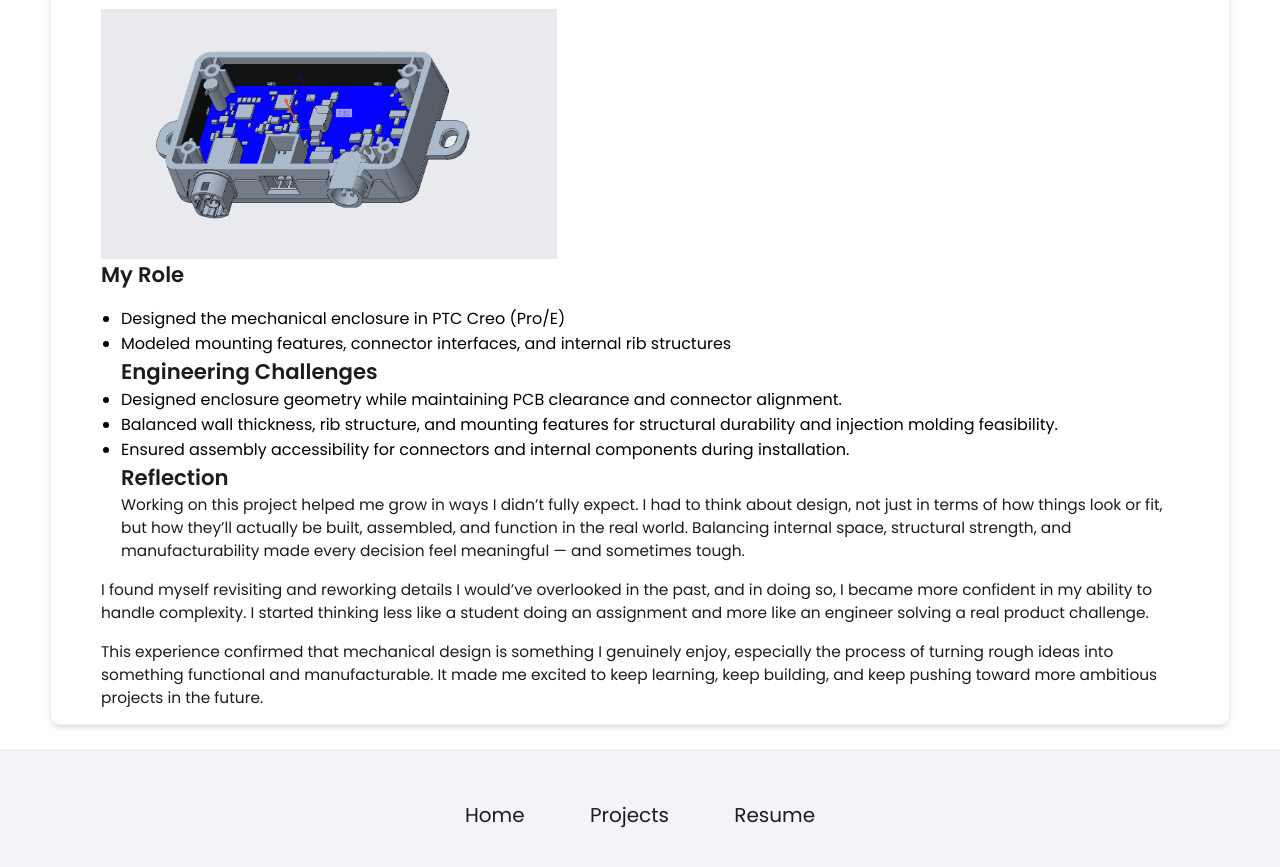
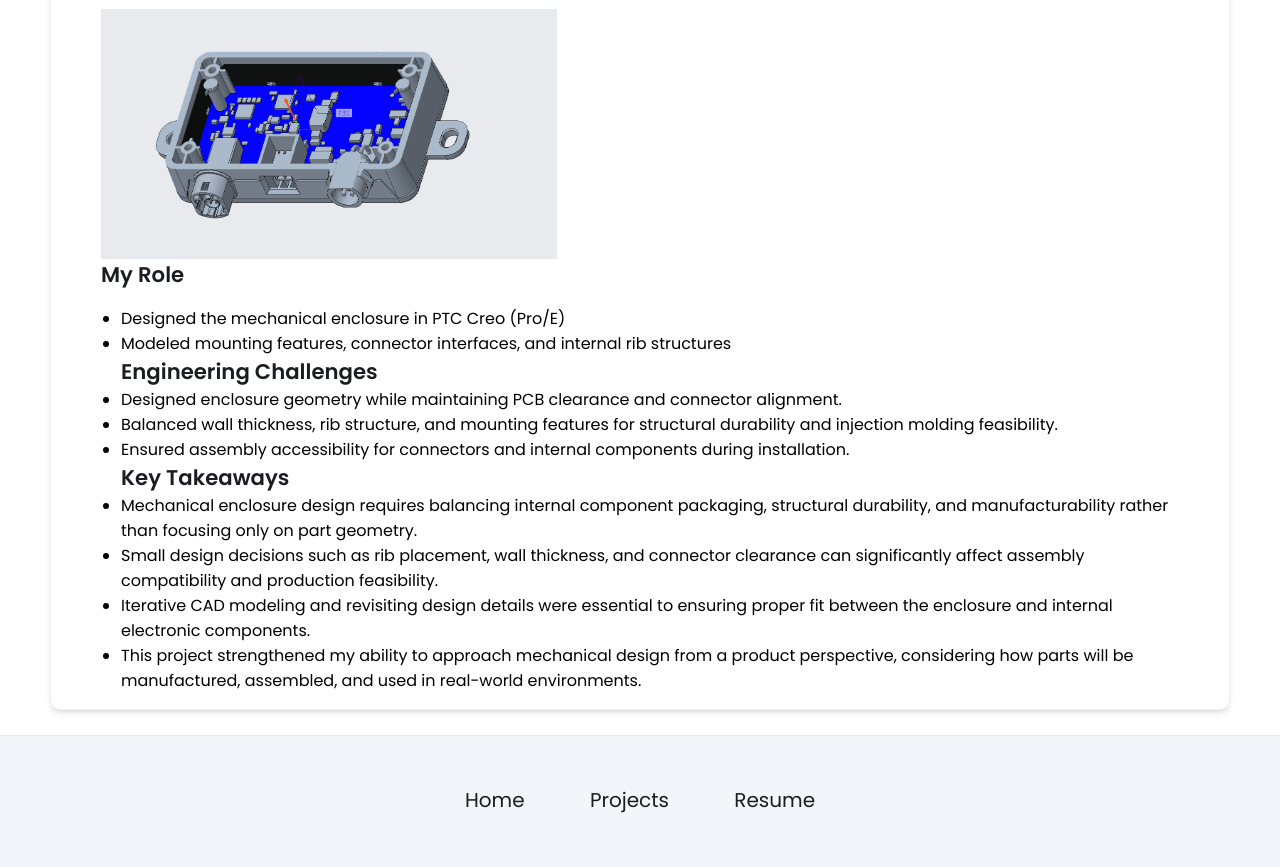
Before and after one commit to timchen863/timchen863.github.io, a Jekyll site: the page built from _projects/demo-project/index.md, in a window 1280 px wide and 900 px high, scrolled down 1054 px. Shown: the top 867 px of the window. Built offline with Jekyll 4.4.1, drawn with Linux system fonts in a browser that asks for light colours.

Commit message:
Update index.md

```diff
--- a/_projects/demo-project/index.md
+++ b/_projects/demo-project/index.md
@@ -21,12 +21,11 @@ main-image: /roscovision.png
 - Designed enclosure geometry while maintaining PCB clearance and connector alignment.
 - Balanced wall thickness, rib structure, and mounting features for structural durability and injection molding feasibility.
 - Ensured assembly accessibility for connectors and internal components during installation.
-## Reflection
-Working on this project helped me grow in ways I didn’t fully expect. I had to think about design, not just in terms of how things look or fit, but how they’ll actually be built, assembled, and function in the real world. Balancing internal space, structural strength, and manufacturability made every decision feel meaningful — and sometimes tough.
-
-I found myself revisiting and reworking details I would’ve overlooked in the past, and in doing so, I became more confident in my ability to handle complexity. I started thinking less like a student doing an assignment and more like an engineer solving a real product challenge.
-
-This experience confirmed that mechanical design is something I genuinely enjoy, especially the process of turning rough ideas into something functional and manufacturable. It made me excited to keep learning, keep building, and keep pushing toward more ambitious projects in the future.
+## Key Takeaways
+- Mechanical enclosure design requires balancing internal component packaging, structural durability, and manufacturability rather than focusing only on part geometry.
+- Small design decisions such as rib placement, wall thickness, and connector clearance can significantly affect assembly compatibility and production feasibility.
+- Iterative CAD modeling and revisiting design details were essential to ensuring proper fit between the enclosure and internal electronic components.
+- This project strengthened my ability to approach mechanical design from a product perspective, considering how parts will be manufactured, assembled, and used in real-world environments.
 
 
 <!--## Embedding youtube video
```
